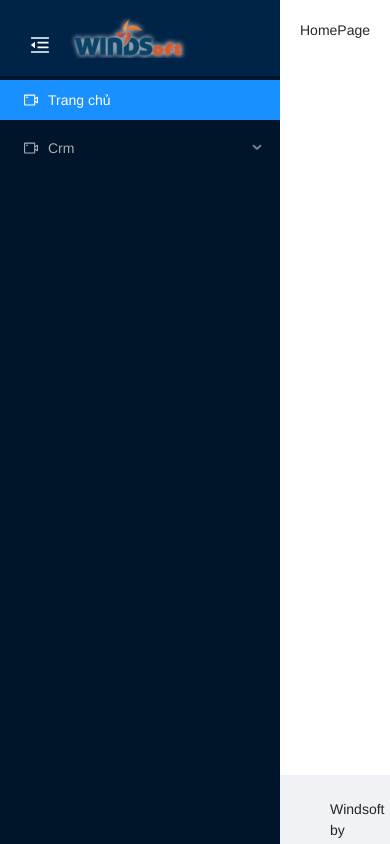
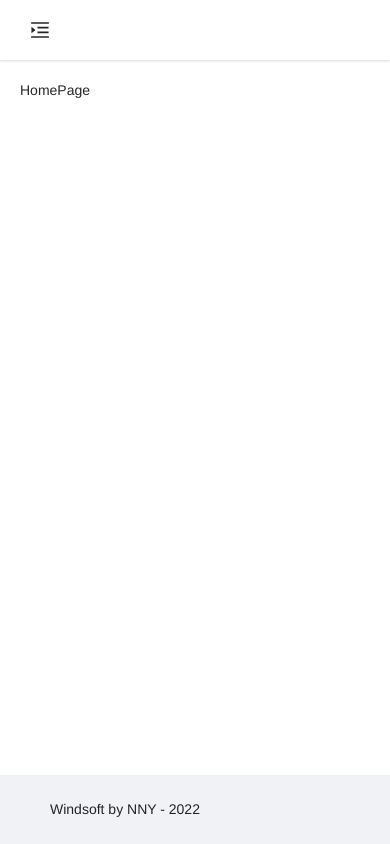
Before and after one commit to nhuydev1704/base-admin-types, a React (Create React App) app: page / in a window 390 px wide. Built offline with nearby package versions, Linux system fonts and the light colour scheme.

Commit message:
Feat: Update responsive sidebar

```diff
--- a/public/index.html
+++ b/public/index.html
@@ -5,39 +5,15 @@
         <link rel="icon" href="%PUBLIC_URL%/favicon.ico" />
         <meta name="viewport" content="width=device-width, initial-scale=1" />
         <meta name="theme-color" content="#000000" />
-    <meta
-      name="description"
-      content="Web site created using create-react-app"
-    />
+        <meta name="description" content="Web site created using create-react-app" />
         <link rel="apple-touch-icon" href="%PUBLIC_URL%/logo192.png" />
-    <!--
-      manifest.json provides metadata used when your web app is installed on a
-      user's mobile device or desktop. See https://developers.google.com/web/fundamentals/web-app-manifest/
-    -->
+
         <link rel="manifest" href="%PUBLIC_URL%/manifest.json" />
-    <!--
-      Notice the use of %PUBLIC_URL% in the tags above.
-      It will be replaced with the URL of the `public` folder during the build.
-      Only files inside the `public` folder can be referenced from the HTML.
 
-      Unlike "/favicon.ico" or "favicon.ico", "%PUBLIC_URL%/favicon.ico" will
-      work correctly both with client-side routing and a non-root public URL.
-      Learn how to configure a non-root public URL by running `npm run build`.
-    -->
-    <title>React App</title>
+        <title>React Admin Types</title>
     </head>
     <body>
         <noscript>You need to enable JavaScript to run this app.</noscript>
         <div id="root"></div>
-    <!--
-      This HTML file is a template.
-      If you open it directly in the browser, you will see an empty page.
-
-      You can add webfonts, meta tags, or analytics to this file.
-      The build step will place the bundled scripts into the <body> tag.
-
-      To begin the development, run `npm start` or `yarn start`.
-      To create a production bundle, use `npm run build` or `yarn build`.
-    -->
     </body>
 </html>
--- /dev/null
+++ b/src/hooks/useWindowSize.ts
@@ -0,0 +1,20 @@
+import React from 'react';
+
+export default function useWindowSize() {
+    const [windowSize, setWindowSize] = React.useState({
+        width: NaN,
+        height: NaN,
+    });
+    React.useEffect(() => {
+        function handleResize() {
+            setWindowSize({
+                width: window.innerWidth,
+                height: window.innerHeight,
+            });
+        }
+        window.addEventListener('resize', handleResize);
+        handleResize();
+        return () => window.removeEventListener('resize', handleResize);
+    }, []);
+    return windowSize;
+}
--- /dev/null
+++ b/src/layouts/Mobile/SidebarHeader.tsx
@@ -0,0 +1,69 @@
+import { MenuFoldOutlined, MenuUnfoldOutlined } from '@ant-design/icons';
+import { Drawer, DrawerProps } from 'antd';
+import React from 'react';
+import { useLocation } from 'react-router-dom';
+import styled from 'styled-components';
+import SidebarContent from '../Sidebar/SidebarContent';
+
+interface IWrapIcon {
+    color?: string;
+}
+
+const WrapIcon = styled.div<IWrapIcon>`
+    cursor: pointer;
+    display: flex;
+    align-items: center;
+    & > * {
+        color: ${(props) => props.color};
+        font-size: 20px;
+    }
+`;
+
+const DrawerStyled: React.FunctionComponent<DrawerProps> = styled(Drawer)`
+    & .ant-drawer-body {
+        padding: 0 !important;
+        background-color: #001529;
+    }
+    & .ant-drawer-wrapper-body,
+    & .ant-drawer-content,
+    & .ant-drawer-content-wrapper {
+        width: 280px !important;
+    }
+`;
+
+const HeaderSidebar = styled.div`
+    display: flex;
+    align-items: center;
+    height: 46px;
+    background-color: #002447;
+    color: #f1f1f1;
+    padding: 0 20px;
+`;
+
+const SidebarHeader = () => {
+    const [isDrawer, setIsDrawer] = React.useState(false);
+
+    const location = useLocation();
+
+    React.useEffect(() => {
+        setIsDrawer(false);
+    }, [location.pathname]);
+
+    return (
+        <div>
+            <WrapIcon onClick={() => setIsDrawer(!isDrawer)}>
+                {isDrawer ? <MenuFoldOutlined color="black" /> : <MenuUnfoldOutlined color="black" />}
+            </WrapIcon>
+            <DrawerStyled placement="left" closable={false} onClose={() => setIsDrawer(false)} visible={isDrawer}>
+                <HeaderSidebar>
+                    <WrapIcon color="white" onClick={() => setIsDrawer(!isDrawer)}>
+                        <MenuUnfoldOutlined />
+                    </WrapIcon>
+                </HeaderSidebar>
+                <SidebarContent />
+            </DrawerStyled>
+        </div>
+    );
+};
+
+export default SidebarHeader;
--- /dev/null
+++ b/src/layouts/Sidebar/SidebarContent.tsx
@@ -0,0 +1,53 @@
+import { UserOutlined, VideoCameraOutlined } from '@ant-design/icons';
+import { Menu } from 'antd';
+import React from 'react';
+import { useLocation, useNavigate } from 'react-router-dom';
+
+interface IProps {
+    collapsed?: boolean;
+    handleCollapse?: () => void;
+}
+
+const SidebarContent: React.FC<IProps> = ({ collapsed, handleCollapse }) => {
+    const [selectedKeys, setSelectedKeys] = React.useState('/');
+
+    const navigate = useNavigate();
+    const location = useLocation();
+
+    React.useEffect(() => {
+        setSelectedKeys(location.pathname);
+    }, [location.pathname]);
+
+    return (
+        <Menu
+            theme="dark"
+            mode="inline"
+            selectedKeys={[selectedKeys]}
+            onClick={(e) => {
+                setSelectedKeys(e.key);
+                navigate(e.key);
+            }}
+            items={[
+                {
+                    key: '/',
+                    icon: <VideoCameraOutlined />,
+                    label: 'Trang chủ',
+                },
+                {
+                    key: '/crm',
+                    icon: <VideoCameraOutlined />,
+                    label: 'Crm',
+                    children: [
+                        {
+                            key: '/crm/employee',
+                            icon: <UserOutlined />,
+                            label: 'Nhân viên',
+                        },
+                    ],
+                },
+            ]}
+        />
+    );
+};
+
+export default SidebarContent;
--- a/src/layouts/Sidebar/index.tsx
+++ b/src/layouts/Sidebar/index.tsx
@@ -1,9 +1,9 @@
-import { MenuFoldOutlined, MenuUnfoldOutlined, UserOutlined, VideoCameraOutlined } from '@ant-design/icons';
-import { Layout, Menu, SiderProps } from 'antd';
+import { MenuFoldOutlined, MenuUnfoldOutlined } from '@ant-design/icons';
+import { Layout, SiderProps } from 'antd';
 import React from 'react';
-import { useLocation, useNavigate } from 'react-router-dom';
 import styled from 'styled-components';
 import logo from '../../assets/images/logo.png';
+import SidebarContent from './SidebarContent';
 
 interface IProps {
     collapsed: boolean;
@@ -15,6 +15,12 @@ const LayoutSidebar: React.FunctionComponent<SiderProps> = styled(Layout.Sider)`
     min-width: ${(props) => (props.collapsed ? '' : '10px !important')}};
     flex: ${(props) => (props.collapsed ? '' : '0 0 auto !important')}};
     width: ${(props) => (props.collapsed ? '' : '280px !important')}};
+    @media(max-width: 768px) {
+        width: 0 !important;
+        max-width: 0 !important;
+        min-width: 0 !important;
+        overflow: hidden;
+      }
 `;
 
 const Wrapper = styled.div`
@@ -39,15 +45,6 @@ const ImageLogo = styled.img`
 `;
 
 const AppSidebar: React.FC<IProps> = ({ collapsed, handleCollapse }) => {
-    const [selectedKeys, setSelectedKeys] = React.useState('/');
-
-    const navigate = useNavigate();
-    const location = useLocation();
-
-    React.useEffect(() => {
-        setSelectedKeys(location.pathname);
-    }, [location.pathname]);
-
     return (
         <LayoutSidebar trigger={null} collapsible collapsed={collapsed}>
             <Wrapper>
@@ -60,34 +57,7 @@ const AppSidebar: React.FC<IProps> = ({ collapsed, handleCollapse }) => {
                 </WrapIcon>
                 {collapsed ? <></> : <ImageLogo src={logo} alt="logo" />}
             </Wrapper>
-            <Menu
-                theme="dark"
-                mode="inline"
-                selectedKeys={[selectedKeys]}
-                onClick={(e) => {
-                    setSelectedKeys(e.key);
-                    navigate(e.key);
-                }}
-                items={[
-                    {
-                        key: '/',
-                        icon: <VideoCameraOutlined />,
-                        label: 'Trang chủ',
-                    },
-                    {
-                        key: '/crm',
-                        icon: <VideoCameraOutlined />,
-                        label: 'Crm',
-                        children: [
-                            {
-                                key: '/crm/employee',
-                                icon: <UserOutlined />,
-                                label: 'Nhân viên',
-                            },
-                        ],
-                    },
-                ]}
-            />
+            <SidebarContent collapsed={collapsed} handleCollapse={handleCollapse} />
         </LayoutSidebar>
     );
 };
--- a/src/layouts/index.tsx
+++ b/src/layouts/index.tsx
@@ -2,6 +2,8 @@ import React from 'react';
 import { Layout, LayoutProps } from 'antd';
 import AppSidebar from './Sidebar';
 import styled from 'styled-components';
+import useWindowSize from '../hooks/useWindowSize';
+import SidebarHeader from './Mobile/SidebarHeader';
 
 const LayoutContainer: React.FunctionComponent<LayoutProps> = styled(Layout)`
     height: 100vh;
@@ -12,13 +14,31 @@ const LayoutContent: React.FunctionComponent<LayoutProps> = styled(Layout.Conten
     max-height: 100vh;
 `;
 
-const WrapChildren = styled.div`
+interface IWrapChildrenStyled {
+    isMobile: boolean;
+}
+
+const WrapChildren = styled.div<IWrapChildrenStyled>`
     background-color: #fff;
-    min-height: calc(100vh - 69px);
+    min-height: ${(props) => (props.isMobile ? 'calc(100vh - 129px)' : 'calc(100vh - 69px)')};
     padding: 20px;
 `;
 
+const HeaderIsMobile = styled.div`
+    display: flex;
+    align-items: center;
+    padding: 0 30px;
+    height: 60px;
+    background-color: #fff;
+    box-shadow: rgba(0, 0, 0, 0.1) 0px 1px 3px 0px, rgba(0, 0, 0, 0.06) 0px 1px 2px 0px;
+    -moz-box-shadow: rgba(0, 0, 0, 0.1) 0px 1px 3px 0px, rgba(0, 0, 0, 0.06) 0px 1px 2px 0px;
+    -webkit-box-shadow: rgba(0, 0, 0, 0.1) 0px 1px 3px 0px, rgba(0, 0, 0, 0.06) 0px 1px 2px 0px;
+    z-index: 1;
+`;
+
 const AppLayout: React.FC<any> = ({ children }) => {
+    const { width } = useWindowSize();
+
     const [collapsed, setCollapsed] = React.useState(false);
 
     const handleCollapse = React.useCallback(() => {
@@ -29,8 +49,15 @@ const AppLayout: React.FC<any> = ({ children }) => {
         <LayoutContainer>
             <AppSidebar collapsed={collapsed} handleCollapse={handleCollapse} />
             <Layout>
+                {!isNaN(width) && width < 768 ? (
+                    <HeaderIsMobile>
+                        <SidebarHeader />
+                    </HeaderIsMobile>
+                ) : (
+                    <></>
+                )}
                 <LayoutContent>
-                    <WrapChildren>{children}</WrapChildren>
+                    <WrapChildren isMobile={!isNaN(width) && width < 768}>{children}</WrapChildren>
                     <Layout.Footer>
                         <div>
                             <div>Windsoft by NNY - 2022</div>
```
Lines whose indentation alone changed are shown as unchanged.
